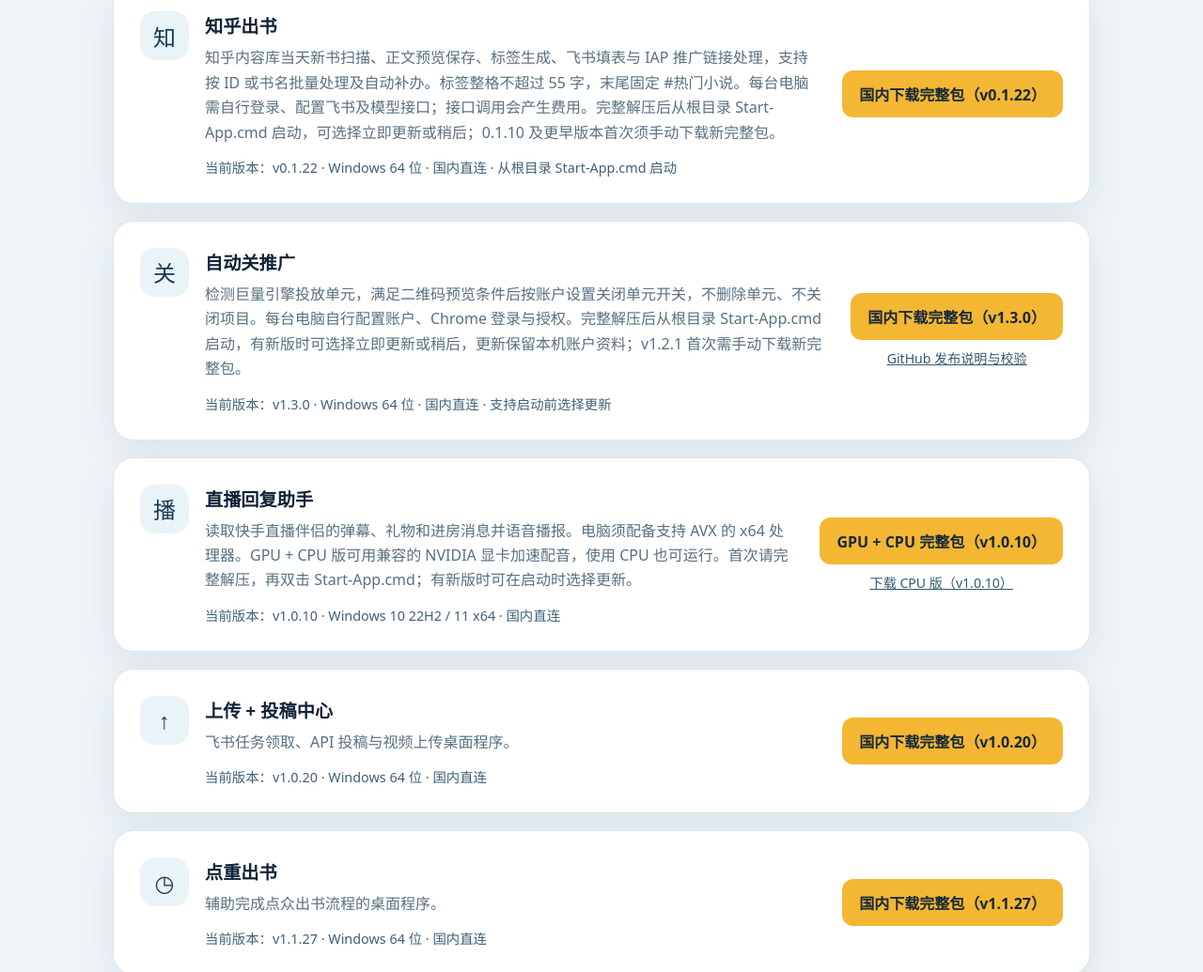
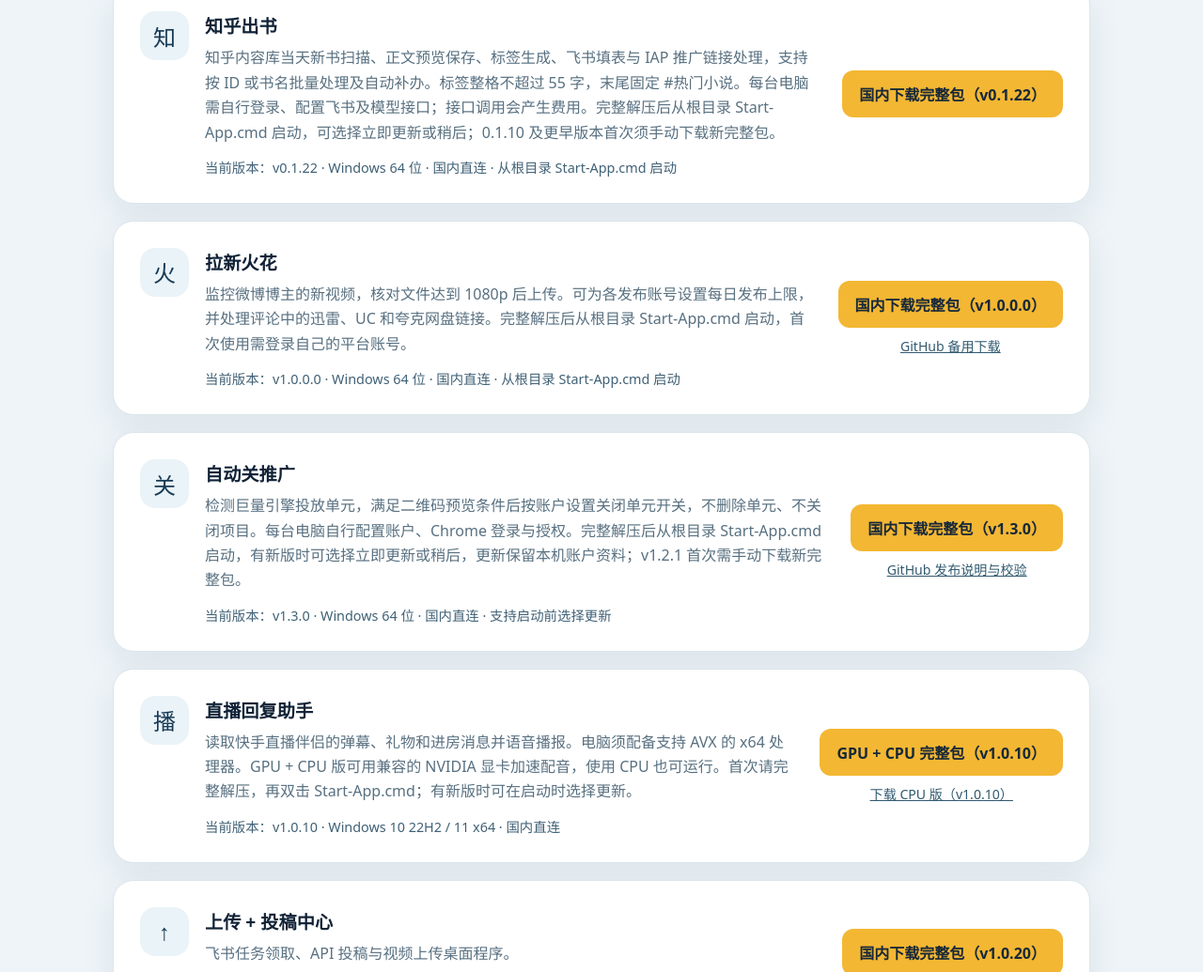
Before and after one commit to nmrsz645-bit/software-download-center, a plain HTML site: page index.html in a window 1280 px wide. Shown: the part 2595-3630 px from the top of the page at 94% size. Drawn offline with Linux system fonts and the light colour scheme.

Commit message:
Publish LaXin Huohua 1.0.0.0

```diff
--- a/index.html
+++ b/index.html
@@ -169,6 +169,19 @@
           </div>
         </div>
         <a class="download" id="zhihu-download" href="https://luotuoruanjiangengx.oss-cn-beijing.aliyuncs.com/packages/zhihu-book/0.1.22/zhihu-book-0.1.22-windows-x64.zip">国内下载完整包（v0.1.22）</a>
+      </article>
+      <article class="card" id="laxin-huohua" style="margin-top:18px">
+        <div class="product">
+          <div class="icon" aria-hidden="true">火</div>
+          <div>
+            <h3>拉新火花</h3>
+            <p>监控微博博主的新视频，核对文件达到 1080p 后上传。可为各发布账号设置每日发布上限，并处理评论中的迅雷、UC 和夸克网盘链接。完整解压后从根目录 Start-App.cmd 启动，首次使用需登录自己的平台账号。</p>
+            <div class="meta" id="laxin-huohua-version" aria-live="polite">当前版本：v1.0.0.0 · Windows 64 位 · 国内直连 · 从根目录 Start-App.cmd 启动</div>
+          </div>
+        </div>
+        <div class="download-actions">
+          <a class="download" id="laxin-huohua-download" href="https://luotuoqiluotuozhaoma-download.oss-cn-beijing.aliyuncs.com/updates/laxin-huohua/releases/1.0.0.0/laxin-huohua-1.0.0.0-windows-x64.zip">国内下载完整包（v1.0.0.0）</a>
+        </div>
       </article>
       <article class="card" id="guantuiguang" style="margin-top:18px">
         <div class="product">
@@ -354,6 +367,33 @@
       document.head.appendChild(script);
     })();
   </script>
+  <script id="laxin-huohua-release-manifest">
+    (async () => {
+      try {
+        const response = await fetch('./updates/laxin-huohua/site-latest.json', { cache: 'no-store' });
+        if (!response.ok) return;
+        const manifest = await response.json();
+        const version = String(manifest.version || '');
+        if (manifest.productId !== 'laxin-huohua' || !/^\d+\.\d+\.\d+\.\d+$/.test(version) ||
+            !/^[a-f0-9]{64}$/i.test(String(manifest.fullPackageSha256 || ''))) return;
+        const filename = `laxin-huohua-${version}-windows-x64.zip`;
+        const domestic = `https://luotuoqiluotuozhaoma-download.oss-cn-beijing.aliyuncs.com/updates/laxin-huohua/releases/${version}/${filename}`;
+        if (manifest.fullPackageUrl !== domestic) return;
+        document.getElementById('laxin-huohua-version').textContent = `当前版本：v${version} · Windows 64 位 · 国内直连 · 从根目录 Start-App.cmd 启动`;
+        const download = document.getElementById('laxin-huohua-download');
+        download.href = domestic;
+        download.textContent = `国内下载完整包（v${version}）`;
+        const backup = `https://github.com/nmrsz645-bit/software-download-center/releases/download/laxin-huohua-v${version}/${filename}`;
+        if (manifest.backupFullPackageUrl === backup) {
+          const link = document.createElement('a');
+          link.className = 'backup';
+          link.href = backup;
+          link.textContent = 'GitHub 备用下载';
+          download.parentElement.appendChild(link);
+        }
+      } catch (_) { /* Preserve the verified static download when unavailable. */ }
+    })();
+  </script>
   <script id="guantuiguang-release-manifest">
     (() => {
       const applyGuantuiguang = () => {
--- /dev/null
+++ b/updates/laxin-huohua/site-latest.json
@@ -0,0 +1,10 @@
+{
+  "productId": "laxin-huohua",
+  "version": "1.0.0.0",
+  "url": "https://luotuoqiluotuozhaoma-download.oss-cn-beijing.aliyuncs.com/updates/laxin-huohua/releases/1.0.0.0/laxin-huohua-1.0.0.0-app.zip",
+  "sha256": "c06aa0c477708caaf89091d8cc4cc808fa9f0c4bcf2179f19a682af871b67213",
+  "fullPackageUrl": "https://luotuoqiluotuozhaoma-download.oss-cn-beijing.aliyuncs.com/updates/laxin-huohua/releases/1.0.0.0/laxin-huohua-1.0.0.0-windows-x64.zip",
+  "fullPackageSha256": "4ed2b3e31e97dae5c8cdc0d50b7d166c77e4cfadad850d6d5e0d2a2a00571de1",
+  "notes": "首版支持微博新视频监控、1080p 文件核验、按账号设置每日发布上限，以及评论中的迅雷、UC 和夸克网盘链接处理。",
+  "backupFullPackageUrl": "https://github.com/nmrsz645-bit/software-download-center/releases/download/laxin-huohua-v1.0.0.0/laxin-huohua-1.0.0.0-windows-x64.zip"
+}
```
